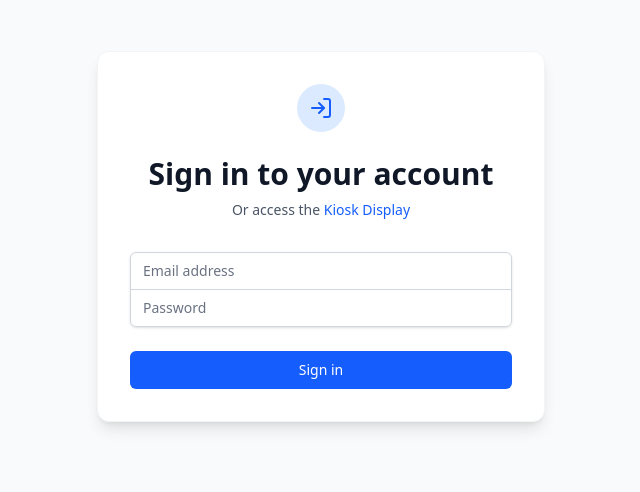
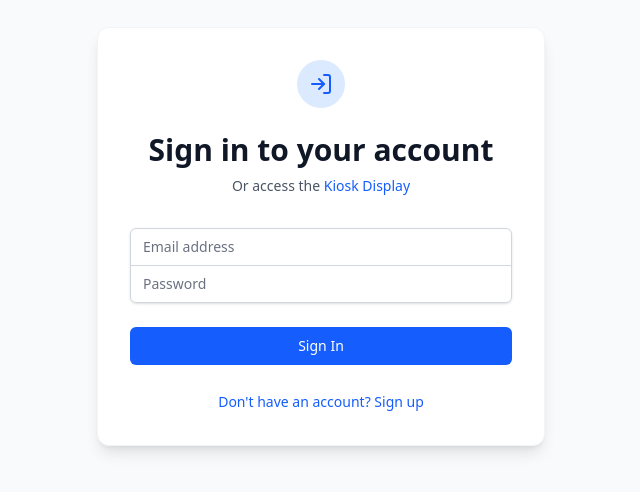
Before and after one commit to KurtbeyogluADSP/qr-takip-sistem, a React (Vite) app: page /login in a window 1280 px wide. Shown: the part 164-656 px from the top of the page, without its empty margins (319-959 px from the left). Built offline with nearby package versions, Linux system fonts and the light colour scheme.

Commit message:
feat: add sign up option to login page

```diff
--- a/src/pages/LoginPage.tsx
+++ b/src/pages/LoginPage.tsx
@@ -9,21 +9,33 @@ export default function LoginPage() {
     const navigate = useNavigate();
     const [email, setEmail] = useState('');
     const [password, setPassword] = useState('');
+    const [isSignUp, setIsSignUp] = useState(false);
     const [error, setError] = useState<string | null>(null);
 
     const handleSubmit = async (e: React.FormEvent) => {
         e.preventDefault();
         setError(null);
         try {
-            const { error } = await supabase.auth.signInWithPassword({
-                email,
-                password,
-            });
-            if (error) throw error;
-            // AuthProvider handles state, we just navigate or let it redirect
-            navigate('/admin'); // Default to admin for now, or check role
+            if (isSignUp) {
+                const { error } = await supabase.auth.signUp({
+                    email,
+                    password,
+                });
+                if (error) throw error;
+                // For Supabase, usually you are logged in after signUp unless email confirm is on.
+                // If email confirm is on, check data.session check.
+                // Assuming auto-login for now:
+                navigate('/admin');
+            } else {
+                const { error } = await supabase.auth.signInWithPassword({
+                    email,
+                    password,
+                });
+                if (error) throw error;
+                navigate('/admin');
+            }
         } catch (err: any) {
-            setError(err.message || 'Login failed');
+            setError(err.message || 'Authentication failed');
         }
     };
 
@@ -34,7 +46,9 @@ export default function LoginPage() {
                     <div className="mx-auto h-12 w-12 bg-blue-100 rounded-full flex items-center justify-center">
                         <LogIn className="h-6 w-6 text-blue-600" />
                     </div>
-                    <h2 className="mt-6 text-3xl font-extrabold text-gray-900">Sign in to your account</h2>
+                    <h2 className="mt-6 text-3xl font-extrabold text-gray-900">
+                        {isSignUp ? 'Create an account' : 'Sign in to your account'}
+                    </h2>
                     <p className="mt-2 text-sm text-gray-600">
                         Or access the <a href="/kiosk" className="font-medium text-blue-600 hover:text-blue-500">Kiosk Display</a>
                     </p>
@@ -81,7 +95,17 @@ export default function LoginPage() {
                             disabled={isLoading}
                             className="group relative w-full flex justify-center py-2 px-4 border border-transparent text-sm font-medium rounded-md text-white bg-blue-600 hover:bg-blue-700 focus:outline-none focus:ring-2 focus:ring-offset-2 focus:ring-blue-500 disabled:opacity-50"
                         >
-                            {isLoading ? 'Signing in...' : 'Sign in'}
+                            {isLoading ? 'Processing...' : (isSignUp ? 'Sign Up' : 'Sign In')}
+                        </button>
+                    </div>
+
+                    <div className="text-center">
+                        <button
+                            type="button"
+                            onClick={() => setIsSignUp(!isSignUp)}
+                            className="text-sm text-blue-600 hover:text-blue-500"
+                        >
+                            {isSignUp ? 'Already have an account? Sign in' : "Don't have an account? Sign up"}
                         </button>
                     </div>
                 </form>
```
